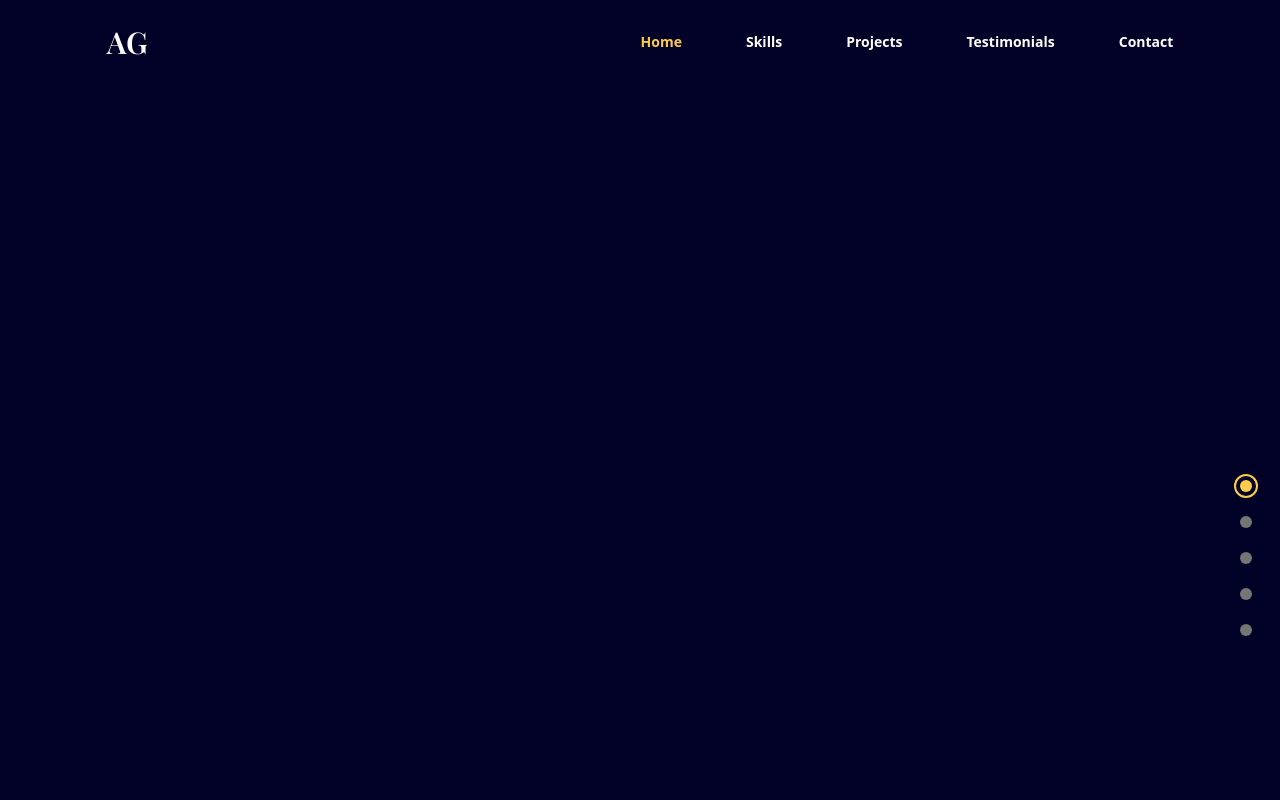
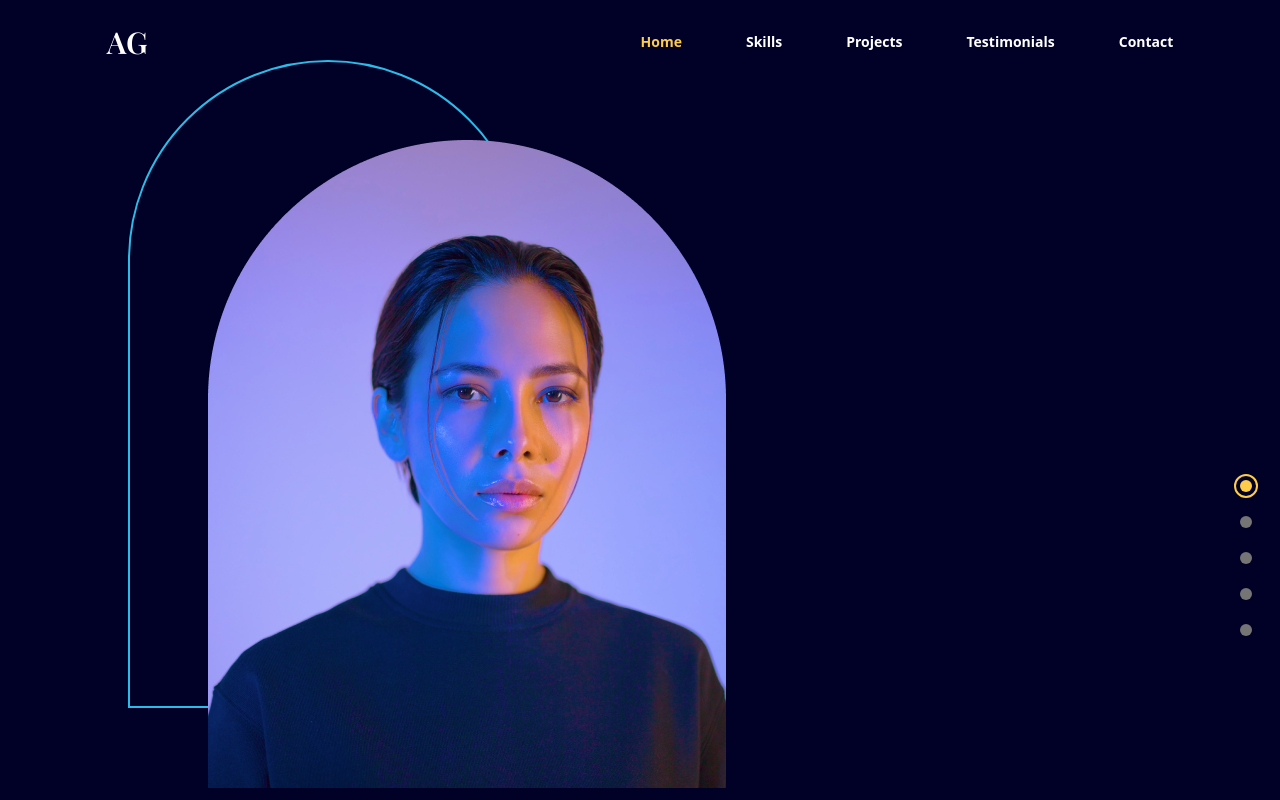
Before and after one commit to aureliengremy/react-portfolio-with-framer-motion, a React (Vite) app: page / in a window 1280 px wide. Built offline with nearby package versions, Linux system fonts and the light colour scheme.

Commit message:
create landing component - add home section with image responsive - add my picture but dosen't work

```diff
--- a/src/App.jsx
+++ b/src/App.jsx
@@ -1,5 +1,6 @@
 import { useState } from "react";
 import useMediaQuery from "./hooks/useMediaQuery";
+import Landing from './components/Landing';
 import Navbar from "./components/Navbar";
 import DotGroup from "./components/DotGroup";
 import { useEffect } from "react";
@@ -32,6 +33,7 @@
             setSelectedPage={setSelectedPage}
           />
         )}
+        <Landing setSelectedPage={setSelectedPage} />
       </div>
     </div>
   );
--- /dev/null
+++ b/src/components/Landing.jsx
@@ -0,0 +1,41 @@
+import useMediaQuery from "../hooks/useMediaQuery";
+import { motion } from "framer-motion";
+import AnchorLink from "react-anchor-link-smooth-scroll";
+
+const Landing = ({ setSelectedPage }) => {
+  const isAboveMediumScreens = useMediaQuery("(min-width: 1060px)");
+
+  return (
+    <section
+      id="home"
+      className="md:flex md:justify-between md:items-center md:h-full gap-16 py-10"
+    >
+      {/* IMAGE SECTION */}
+      <div className="md:order-2 flex justify-center basis-3/5 z-10 mt-16 md:mt-32">
+        {isAboveMediumScreens ? (
+          <div
+            className="relative z-0 ml-20 before:absolute before:-top-20
+                before:-left-20 before:rounded-t-[400px] before:w-full before:max-w-[400px]
+                before:h-full before:border-2 before:border-blue before:z-[-1]"
+          >
+            <img
+              src="../assets/profile-image.png"
+              alt="profil"
+              className="hover:filter hover:saturate-200 transition duration-500 z-10
+                    w-full max-w-[400px] md:max-w-[600px]"
+            />
+          </div>
+        ) : (
+          <img
+            src="../assets/profile-image.png"
+            alt="profil"
+            className="hover:filter hover:saturate-200 transition duration-500 z-10
+                    w-full max-w-[400px] md:max-w-[600px]"
+          />
+        )}
+      </div>
+    </section>
+  );
+};
+
+export default Landing;
```
Also changed, not shown: src/assets/profile-resize-square.png (added), 1 other file (tests, documents, lock files or other folders).
